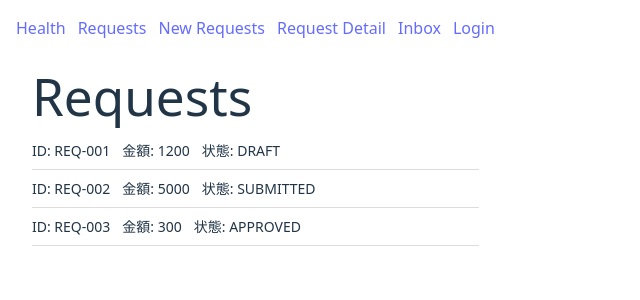
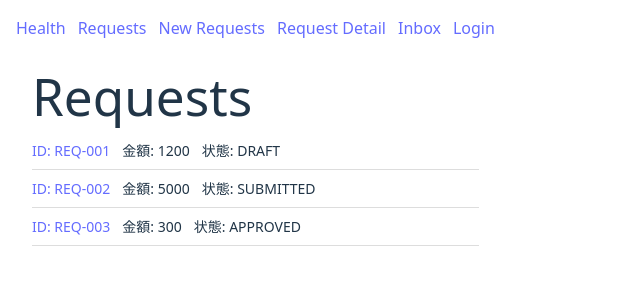
Before and after one commit to private-enpitsu/expense-workflow-react-springboot, a React (Vite) app in the folder frontend/expense-workflow-frontend/: page /requests in a window 1280 px wide. Shown: the top 300 px of the page, without its empty margins (0-640 px from the left). Built offline with nearby package versions, Linux system fonts and the light colour scheme.

Commit message:
一覧ぺージのリンクから詳細ページへ遷移作成

```diff
--- a/frontend/expense-workflow-frontend/src/pages/RequestsListPage.jsx
+++ b/frontend/expense-workflow-frontend/src/pages/RequestsListPage.jsx
@@ -6,6 +6,8 @@
   依存／前提: React（JSX） / CSS Modules（RequestsListPage.module.css） // 依存関係を明示する
   今回の変更点: 「申請一覧（準備中）」の固定文言をやめ、ダミーデータ3件を map で表示するように変更した（1ステップ＝1概念：一覧描画だけ） // 今回のAxisで増えた点を1行で示す
 */
+
+import { Link } from "react-router-dom"; // ルーティング遷移用の Link を使う（IDクリックで詳細へ移動するため）
 
 import styles from "./RequestsListPage.module.css"; // CSS Modules を読み込み
 
@@ -22,7 +24,9 @@
       <ul className={styles.list}> {/* 申請一覧のリスト（API接続前なのでダミー表示） */}
         {dummyRequests.map((req) => ( /* 配列を map して、1件ずつ表示要素を作る */
           <li key={req.id} className={styles.listItem}> {/* key に申請IDを使い、1行分の見た目をCSSで整える */}
-            <span className={styles.cell}>ID: {req.id}</span> {/* 申請IDを表示する */}
+            <span className={styles.cell}>
+              <Link to={`/requests/${req.id}`}>ID: {req.id}</Link> {/* クリックで /requests/:id に遷移する（:id に req.id を差し込む） */}
+            </span> {/* 申請IDを表示する */}
             <span className={styles.cell}>金額: {req.amount}</span> {/* 金額（数値）を表示する */}
             <span className={styles.cell}>状態: {req.status}</span> {/* 状態（文字列）を表示する */}
           </li> /* 1件分の行ここまで */
```
